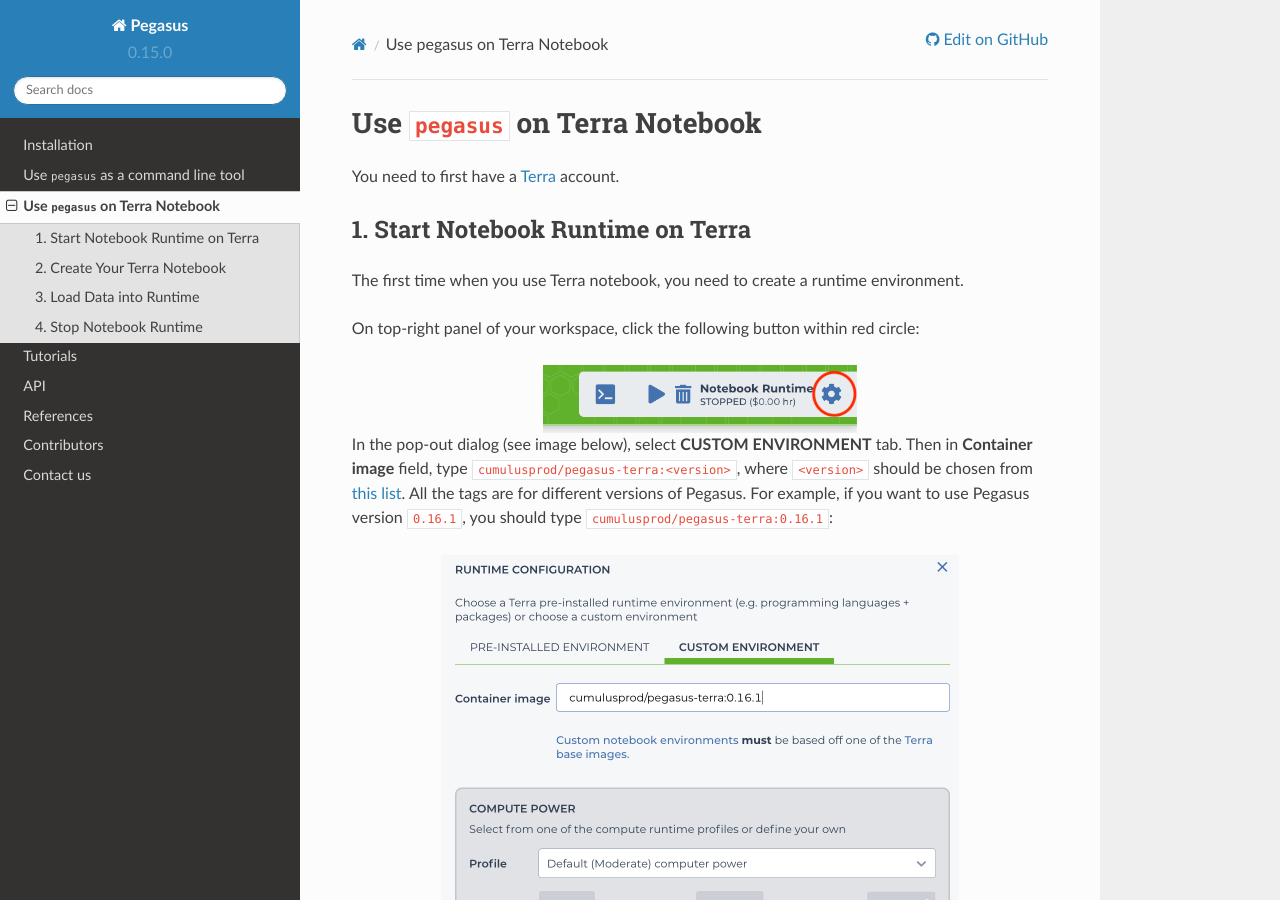
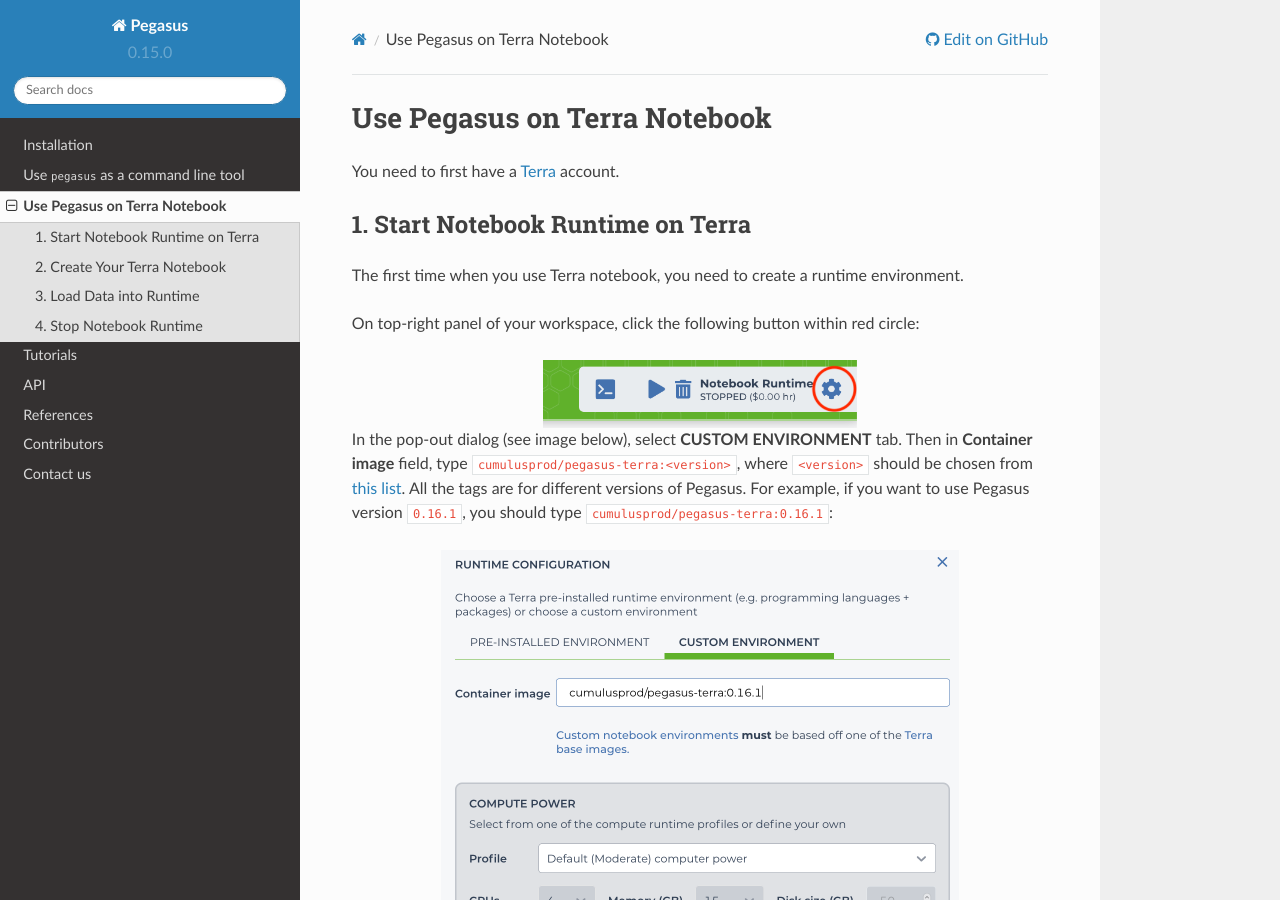
Before and after one commit to lilab-bcb/pegasus, a Sphinx documentation site: the page built from docs/terra_notebook.rst, in a window 1280 px wide and 900 px high. Built offline with Sphinx 7.4.7 and the Read the Docs theme 2.0.0, drawn with Linux system fonts in a browser that asks for light colours; formulas are drawn with MathJax 3.

Commit message:
minor change

```diff
--- a/docs/terra_notebook.rst
+++ b/docs/terra_notebook.rst
@@ -1,4 +1,4 @@
-Use ``pegasus`` on Terra Notebook
+Use Pegasus on Terra Notebook
 ----------------------------------
 
 You need to first have a `Terra <https://app.terra.bio/>`_ account.
```
